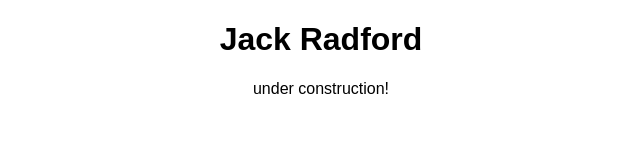
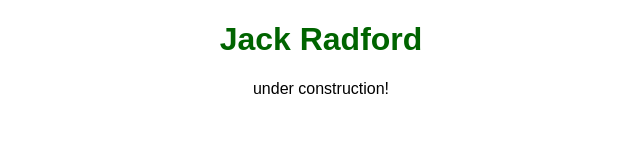
Before and after one commit to JackWRadford/JackWRadford.github.io, a plain HTML site: page index.html in a window 1280 px wide. Shown: the whole page, without its empty margins (319-959 px from the left). Drawn offline with Linux system fonts and the light colour scheme.

Commit message:
changed text color

```diff
--- a/home.css
+++ b/home.css
@@ -7,7 +7,7 @@ html
 h1
 {
   text-align: center;
-  //color: DarkGreen;
+  color: DarkGreen;
 }
 
 body
```
